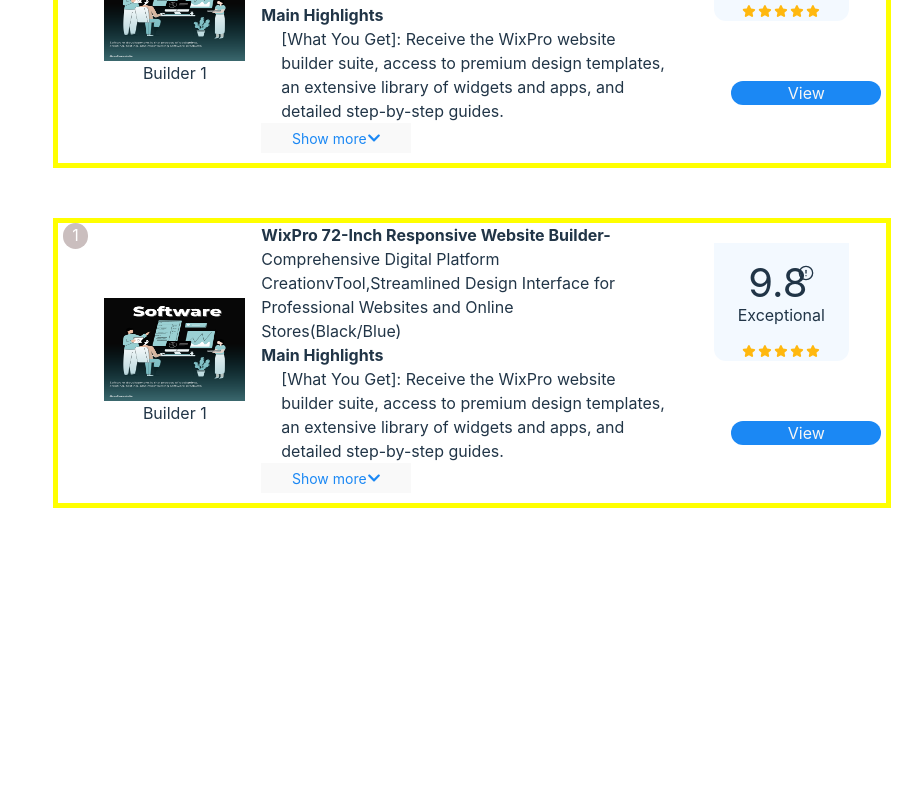
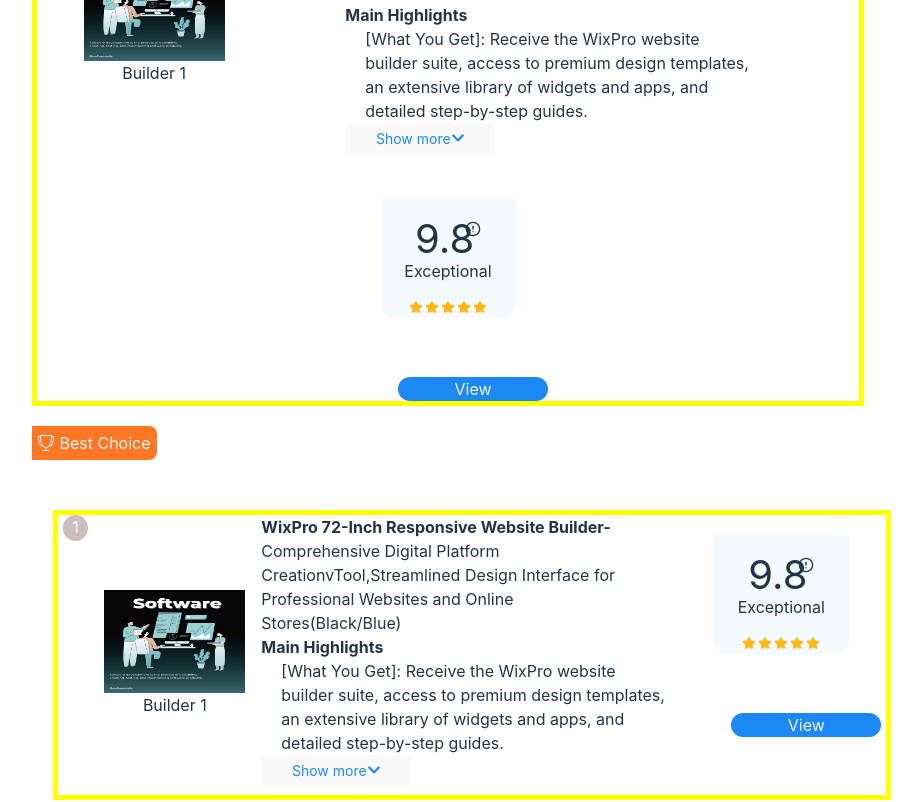
Before and after one commit to liton0023/react-inter-project, a React (Vite) app: page / in a window 1280 px wide. Shown: the part 460-1262 px from the top of the page, without its empty margins (168-1090 px from the left). Before the commit the page ends 968 px from the top, so only its background shows below. Built offline with nearby package versions, Linux system fonts and the light colour scheme.

Commit message:
add diamond button

```diff
--- a/src/components/Product/Product.jsx
+++ b/src/components/Product/Product.jsx
@@ -1,12 +1,13 @@
 import { FaChevronDown } from "react-icons/fa";
 import { LuAlertCircle } from "react-icons/lu";
+import { TfiCup } from "react-icons/tfi";
 import { TiStarFullOutline } from "react-icons/ti";
 import './product.css';
 import img from '/rs.png';
 const Product = () => {
     return (
-      <div className="container">
-          <div className='product-container-2'>
+      <div>
+           <div className='product-container-1'>
        <div>
        <h5 className="number">1</h5>
        </div>
@@ -20,6 +21,48 @@
               <p className='main'>[What You Get]: Receive the WixPro website builder suite, access to premium design templates, an extensive library of widgets and apps, and detailed step-by-step guides.</p>
               <button className='btn-2'>
               <a href="">Show more </a>
+              <FaChevronDown />
+              </button>
+               </div>
+         <div>
+         <div className="review">
+             <div className="reating-div">
+             <li className="reating">9.8</li>
+             <li> <LuAlertCircle /></li>
+             </div>
+             <li className="exceptional">Exceptional</li>
+            <div className="star-div">
+            <li ><TiStarFullOutline className="star" /><TiStarFullOutline className="star" /><TiStarFullOutline className="star" /><TiStarFullOutline className="star" /><TiStarFullOutline className="star" />
+             </li>
+            </div>
+             </div>
+         <div>
+         <button className="btn-3">View</button>
+         </div>
+         </div>
+        </div>
+        <button className="btn-4">
+          <TfiCup />
+            <span>
+                Best Choice
+            </span>
+          </button>
+        <div className="container">
+
+          <div className='product-container-2'>
+       <div>
+       <h5 className="number">1</h5>
+       </div>
+        <div className='img'>
+            <img src={img} alt="" />
+            <p className='img-name'>Builder 1</p>
+            </div>
+            <div className="product-item">
+              <p className='discription'><span className='discription-heading'>WixPro 72-Inch Responsive Website Builder-</span>Comprehensive Digital Platform CreationvTool,Streamlined Design Interface for Professional Websites and Online Stores(Black/Blue)</p>
+              <span className='discription-heading'>Main Highlights</span>
+              <p className='main'>[What You Get]: Receive the WixPro website builder suite, access to premium design templates, an extensive library of widgets and apps, and detailed step-by-step guides.</p>
+              <button className='btn-2'>
+              <a href=""><span>Show more</span></a>
               <FaChevronDown />
               </button>
                </div>
@@ -75,6 +118,7 @@
          </div>
         </div>
       </div>
+      </div>
     );
 };
 
--- a/src/components/Product/product.css
+++ b/src/components/Product/product.css
@@ -5,6 +5,21 @@
   align-items: center;
   justify-content: center;
   overflow: hidden;
+}
+
+.product-container-1 {
+  display: flex;
+  flex-wrap: wrap;
+  text-align: start;
+  align-items: start;
+  justify-content: center;
+  margin: auto;
+  padding: 0 5px;
+  margin-top: 50px;
+  margin-left: 200px;
+  width: 65%;
+  gap: 16px;
+  border: 5px solid yellow;
 }
 
 .product-container-2 {
@@ -125,8 +140,8 @@
 
 .btn-4 {
   width: 125px;
-  height: 30px;
-  top: 20px;
+  height: 34px;
+  margin-top: 20px;
   border-radius: 0 8px 8px 0;
   border: none;
   background-color: #ff7724;
@@ -136,7 +151,7 @@
   justify-content: center;
   align-items: center;
   gap: 5px;
-  margin-left: 170px;
+  margin-left: 200px;
 }
 
 @media only screen and (min-width: 300px) and (max-width: 900px) {
--- a/src/components/Product/product.scss
+++ b/src/components/Product/product.scss
@@ -1,7 +1,7 @@
 @mixin customBtn() {
   width: 125px;
-  height: 30px;
-  top: 20px;
+  height: 34px;
+  margin-top: 20px;
   border-radius: 0 8px 8px 0;
   border: none;
   background-color: #ff7724;
@@ -20,6 +20,21 @@
   align-items: center;
   justify-content: center;
   overflow: hidden;
+}
+.product-container-1 {
+  display: flex;
+  // flex-direction: row;
+  flex-wrap: wrap;
+  text-align: start;
+  align-items: start;
+  justify-content: center;
+  margin: auto;
+  padding: 0 5px;
+  margin-top: 50px;
+  margin-left: 200px;
+  width: 65%;
+  gap: 16px;
+  border: 5px solid yellow;
 }
 .product-container-2 {
   display: flex;
@@ -135,7 +150,7 @@
 
 .btn-4 {
   @include customBtn();
-  margin-left: 170px;
+  margin-left: 200px;
 }
 
 @media only screen and (min-width: 300px) and (max-width: 900px) {
```
Also changed, not shown: 1 other file (tests, documents, lock files or other folders).
